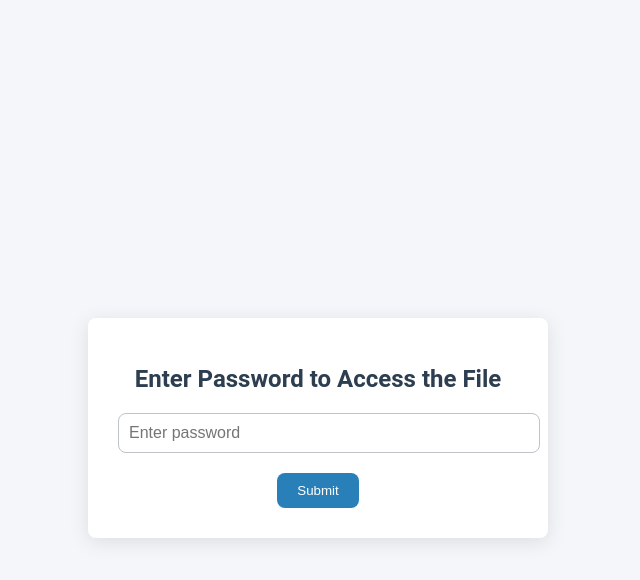
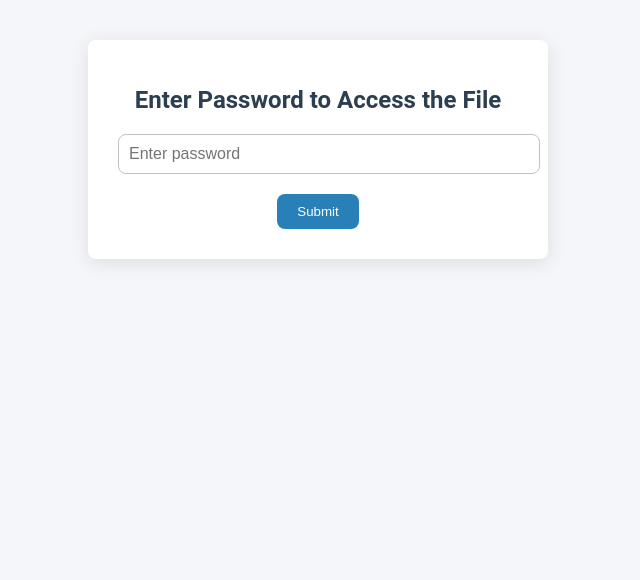
Before and after one commit to Satyaveni-Devisetti/QR-File-Sharing, a plain HTML site: page password-verification.html in a window 1280 px wide. Shown: the whole page, without its empty margins (322-962 px from the left). Drawn offline with Linux system fonts and the light colour scheme.

Commit message:
Update password-verification.html

```diff
--- a/password-verification.html
+++ b/password-verification.html
@@ -3,17 +3,19 @@
 <head>
   <meta charset="UTF-8" />
   <meta name="viewport" content="width=device-width, initial-scale=1.0"/>
+  <link rel="icon" href="qr.png" type="image/png"/>
   <title>Password Checker</title>
-  <link rel="icon" href="qr.png" type="image/png" />
   <style>
     body {
       font-family: 'Roboto', sans-serif;
       display: flex;
-      justify-content: center;
+      flex-direction: column;
+      justify-content: flex-start;
       align-items: center;
       min-height: 100vh;
       background-color: #f4f6f9;
       padding: 20px;
+      margin: 0;
     }
 
     .container {
@@ -24,6 +26,7 @@
       max-width: 400px;
       width: 100%;
       text-align: center;
+      margin-top: 20px;
     }
 
     h1 {
```
